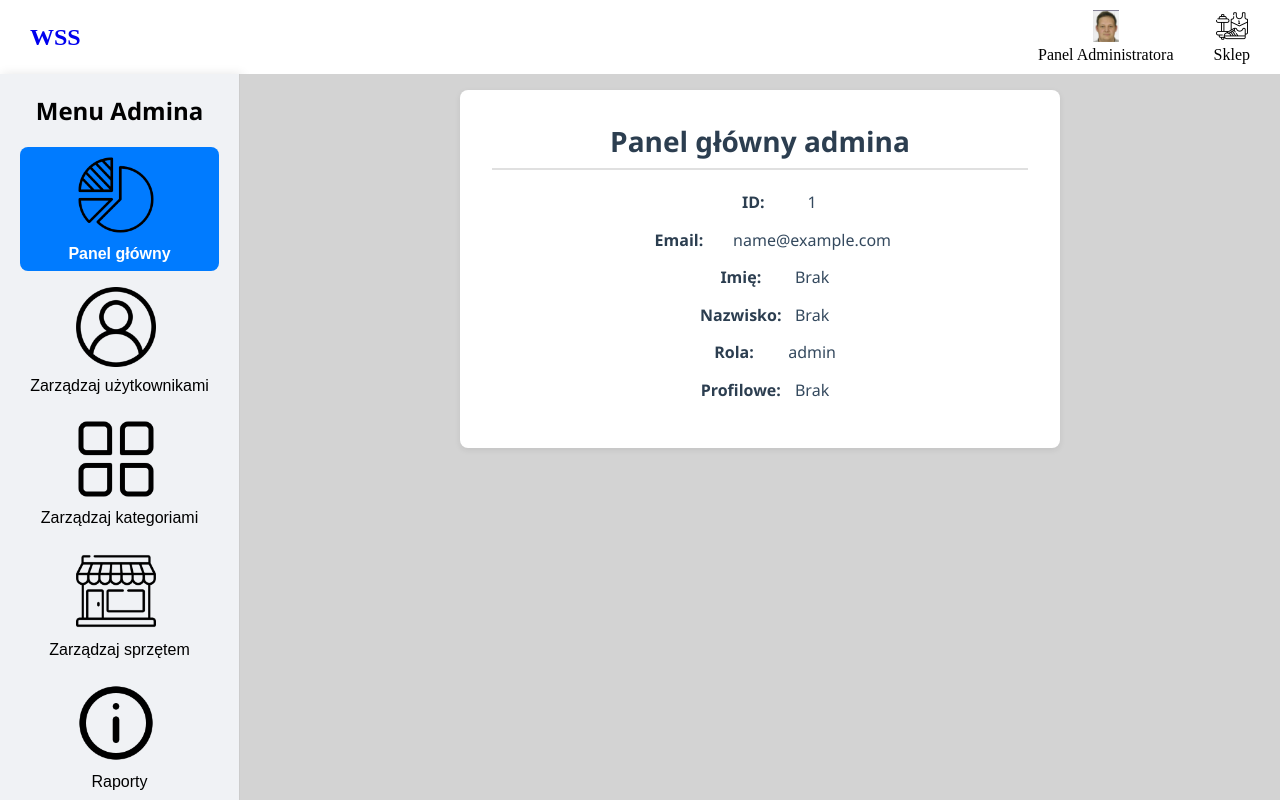
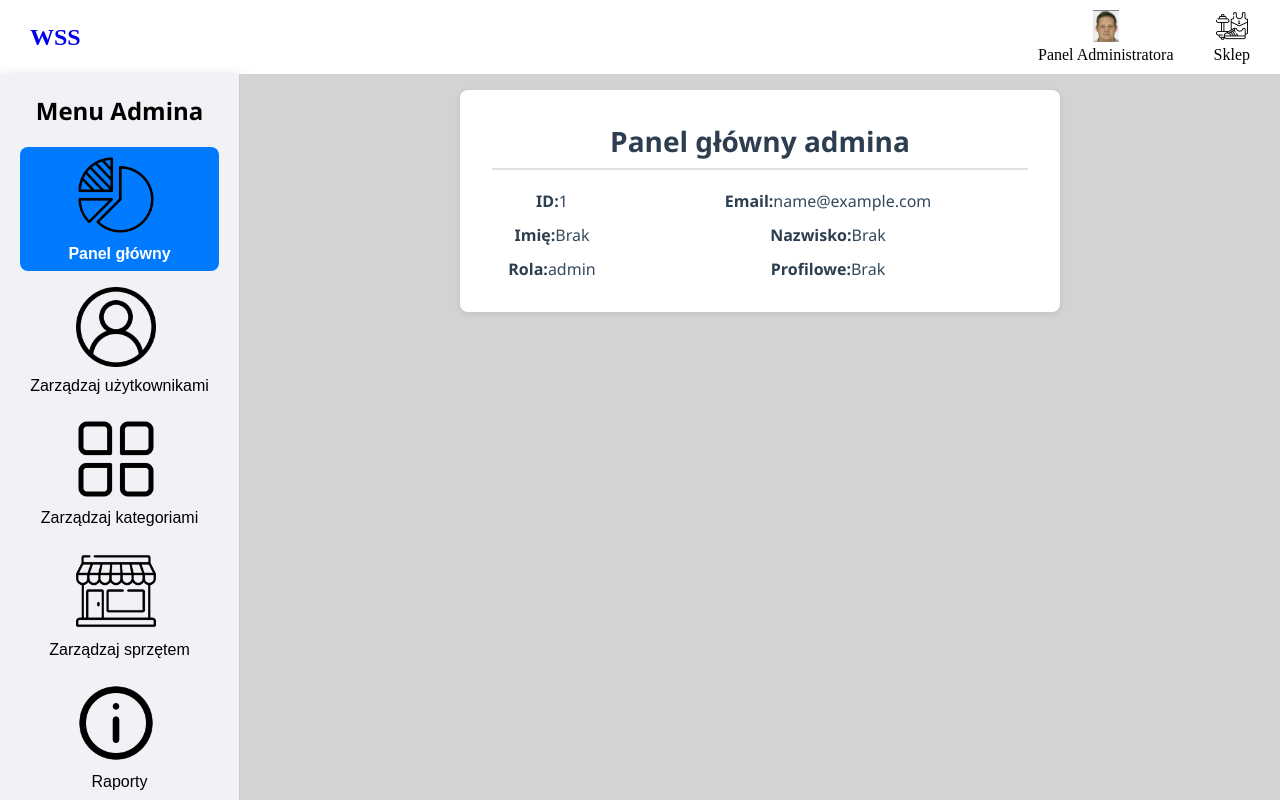
Before and after one commit to kacperoskyyy/ZSPP, a React (Create React App) app in the folder frontend/my-react-app/: page /admin-panel in a window 1280 px wide. Shown: the top 800 px of the page. Built offline with nearby package versions, Linux system fonts and the light colour scheme; no server answers; sample sign-in values are in the browser's storage.

Commit message:
admin dashboard

```diff
--- a/frontend/my-react-app/src/pages/AdminDashboard.css
+++ b/frontend/my-react-app/src/pages/AdminDashboard.css
@@ -95,3 +95,32 @@
   object-fit: cover;
   box-shadow: 0 1px 4px rgba(0, 0, 0, 0.15);
 }
+/* Grid dla danych w dashboard-home */
+.dashboard-home .dashboard-info {
+  display: grid;
+  grid-template-columns: 120px 1fr; /* kolumna etykiet stała, druga elastyczna */
+  row-gap: 0.75rem;
+  column-gap: 1rem;
+  align-items: center;
+  margin-top: 1rem;
+}
+
+.dashboard-home .info-label {
+  text-align: right;
+  color: #2c3e50;
+  font-weight: 600;
+}
+
+.dashboard-home .info-value {
+  color: #34495e;
+}
+
+/* Profil image wyrównany do lewej w swojej komórce */
+.dashboard-home .profile-img {
+  width: 80px;
+  height: 80px;
+  border-radius: 50%;
+  object-fit: cover;
+  box-shadow: 0 1px 4px rgba(0, 0, 0, 0.15);
+  display: block;
+}
--- a/frontend/my-react-app/src/pages/AdminDashboard.js
+++ b/frontend/my-react-app/src/pages/AdminDashboard.js
@@ -79,35 +79,38 @@
       <main className="main-panel">
         {activeTab === "dashboard" && (
           <div className="dashboard-home">
-            <h2>Panel główny admina</h2>
-            <p>
-              <strong>ID:</strong> {displayField(user.id)}
-            </p>
-            <p>
-              <strong>Email:</strong> {displayField(user.email)}
-            </p>
-            <p>
-              <strong>Imię:</strong> {displayField(user.first_name)}
-            </p>
-            <p>
-              <strong>Nazwisko:</strong> {displayField(user.last_name)}
-            </p>
-            <p>
-              <strong>Rola:</strong> {displayField(user.role)}
-            </p>
-            <p>
-              <strong>Profilowe:</strong>{" "}
-              {user.profile_image ? (
-                <img
-                  src={`/${user.profile_image}`}
-                  alt="Profilowe"
-                  className="profile-img"
-                />
-              ) : (
-                "Brak"
-              )}
-            </p>
+          <h2>Panel główny admina</h2>
+          <div className="dashboard-info">
+            <div className="info-row">
+              <strong className="info-label">ID:</strong>
+              <span className="info-value">{displayField(user.id)}</span>
+            </div>
+            <div className="info-row">
+              <strong className="info-label">Email:</strong>
+              <span className="info-value">{displayField(user.email)}</span>
+            </div>
+            <div className="info-row">
+              <strong className="info-label">Imię:</strong>
+              <span className="info-value">{displayField(user.first_name)}</span>
+            </div>
+            <div className="info-row">
+              <strong className="info-label">Nazwisko:</strong>
+              <span className="info-value">{displayField(user.last_name)}</span>
+            </div>
+            <div className="info-row">
+              <strong className="info-label">Rola:</strong>
+              <span className="info-value">{displayField(user.role)}</span>
+            </div>
+            <div className="info-row">
+              <strong className="info-label">Profilowe:</strong>
+              <span className="info-value">
+                {user.profile_image
+                  ? <img src={`/${user.profile_image}`} alt="Profilowe" className="profile-img" />
+                  : "Brak"}
+              </span>
+            </div>
           </div>
+        </div>
         )}
         {activeTab === "users" && <ManageUsers />}
         {activeTab === "categories" && <ManageCategories />}
```
